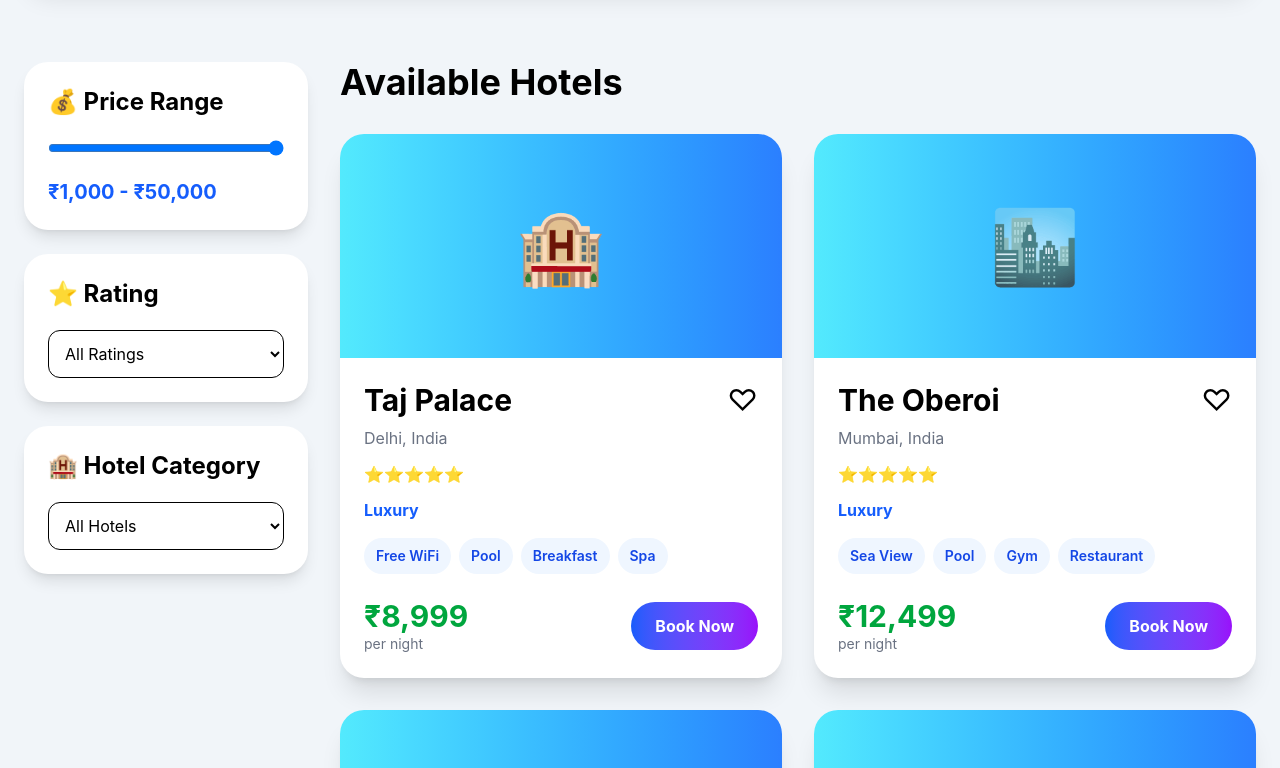
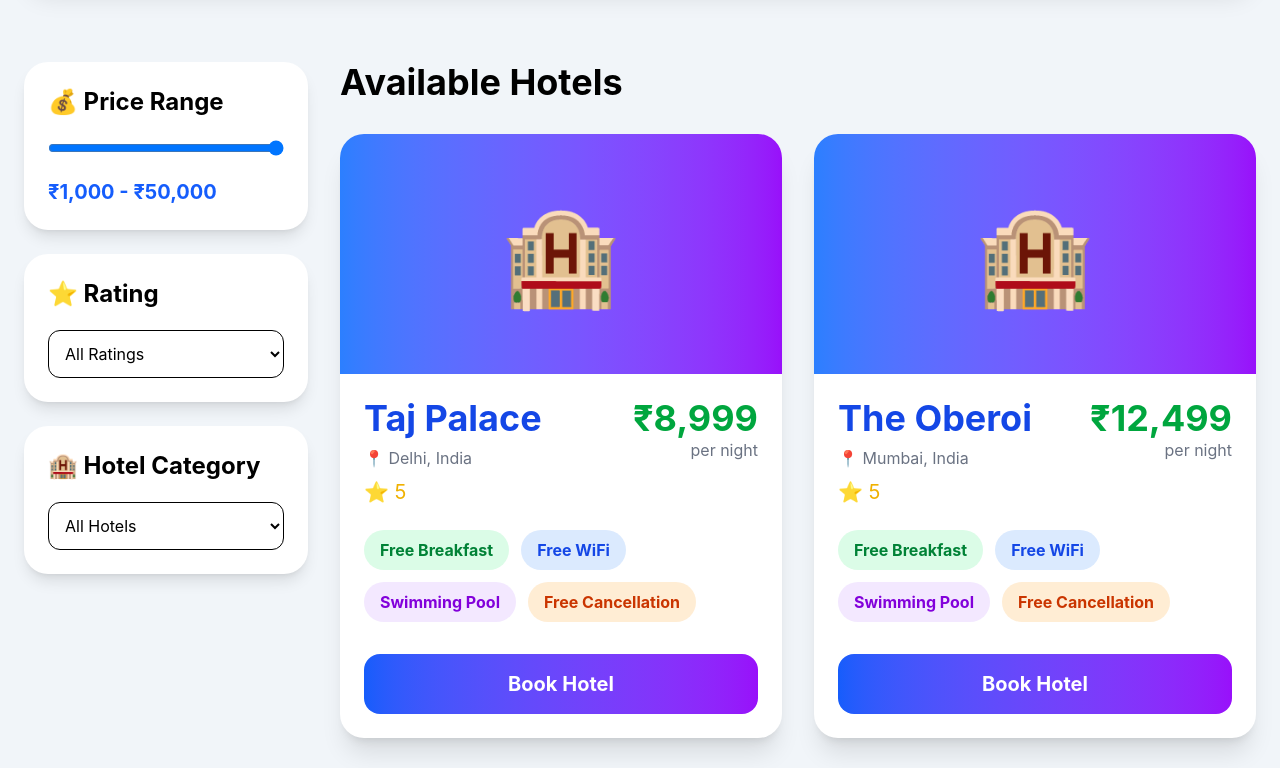
Before and after one commit to aryan20065-cloud/TripNexa, a React (Vite) app in the folder client/: page /hotels in a window 1280 px wide. Shown: the part 580-1348 px from the top of the page. Built offline with nearby package versions, Linux system fonts and the light colour scheme.

Commit message:
Added professional hotel booking card and modal

```diff
--- a/client/src/components/hotels/HotelCard.jsx
+++ b/client/src/components/hotels/HotelCard.jsx
@@ -1,121 +1,198 @@
 import { useState } from "react";
-import { formatPrice } from "../../utils/currency";
 
 function HotelCard({ hotel }) {
   const [showModal, setShowModal] = useState(false);
+
   const [guestName, setGuestName] = useState("");
-  const [guestPhone, setGuestPhone] = useState("");
+  const [phone, setPhone] = useState("");
 
-  const confirmBooking = () => {
-    if (!guestName || !guestPhone) {
-      alert("Please fill guest name and phone number.");
-      return;
-    }
+  const [rooms, setRooms] = useState(1);
+  const [guests, setGuests] = useState(2);
 
-    alert("Hotel booking confirmed successfully!");
-    setShowModal(false);
-  };
+  const [roomType, setRoomType] = useState("Deluxe Room");
+
+  const total = hotel.price * rooms;
 
   return (
     <>
       <div className="bg-white rounded-3xl shadow-xl overflow-hidden hover:shadow-2xl transition">
-        <div className="h-56 bg-gradient-to-r from-cyan-300 to-blue-500 flex items-center justify-center text-7xl">
-          {hotel.image}
+
+        <div className="h-60 bg-gradient-to-r from-blue-500 to-purple-600 flex justify-center items-center text-8xl">
+          🏨
         </div>
 
         <div className="p-6">
-          <div className="flex justify-between items-start gap-4">
+
+          <div className="flex justify-between items-start">
+
             <div>
-              <h3 className="text-3xl font-bold">{hotel.name}</h3>
-              <p className="text-gray-500 mt-2">{hotel.city}</p>
+
+              <h2 className="text-4xl font-bold text-blue-700">
+                {hotel.name}
+              </h2>
+
+              <p className="text-gray-500 mt-2">
+                📍 {hotel.city}
+              </p>
+
+              <p className="text-yellow-500 mt-2 text-xl">
+                ⭐ {hotel.rating}
+              </p>
+
             </div>
 
-            <button className="text-3xl">♡</button>
+            <div className="text-right">
+
+              <h2 className="text-4xl font-bold text-green-600">
+                ₹{hotel.price.toLocaleString()}
+              </h2>
+
+              <p className="text-gray-500">
+                per night
+              </p>
+
             </div>
 
-          <p className="text-yellow-500 mt-3">
-            {"⭐".repeat(hotel.rating)}
-          </p>
-
-          <p className="mt-3 text-blue-600 font-bold">
-            {hotel.type}
-          </p>
-
-          <div className="flex flex-wrap gap-2 mt-4">
-            {hotel.amenities.map((item) => (
-              <span
-                key={item}
-                className="bg-blue-50 text-blue-700 px-3 py-2 rounded-full text-sm font-semibold"
-              >
-                {item}
-              </span>
-            ))}
           </div>
 
-          <div className="flex justify-between items-center mt-6">
-            <div>
-              <h4 className="text-3xl font-bold text-green-600">
-                {formatPrice(hotel.price)}
-              </h4>
-              <p className="text-gray-500 text-sm">per night</p>
+          <div className="flex flex-wrap gap-3 mt-6">
+
+            <span className="bg-green-100 text-green-700 px-4 py-2 rounded-full font-bold">
+              Free Breakfast
+            </span>
+
+            <span className="bg-blue-100 text-blue-700 px-4 py-2 rounded-full font-bold">
+              Free WiFi
+            </span>
+
+            <span className="bg-purple-100 text-purple-700 px-4 py-2 rounded-full font-bold">
+              Swimming Pool
+            </span>
+
+            <span className="bg-orange-100 text-orange-700 px-4 py-2 rounded-full font-bold">
+              Free Cancellation
+            </span>
+
           </div>
 
           <button
             onClick={() => setShowModal(true)}
-              className="bg-gradient-to-r from-blue-600 to-purple-600 text-white px-6 py-3 rounded-full font-bold"
+            className="mt-8 w-full bg-gradient-to-r from-blue-600 to-purple-600 text-white py-4 rounded-2xl text-xl font-bold"
           >
-              Book Now
+            Book Hotel
           </button>
+
         </div>
-        </div>
+
       </div>
 
       {showModal && (
-        <div className="fixed inset-0 bg-black/60 flex items-center justify-center z-50 px-4">
-          <div className="bg-white rounded-3xl p-8 w-full max-w-lg shadow-2xl">
-            <h2 className="text-3xl font-bold text-center mb-6">
-              🏨 Confirm Hotel Booking
+
+        <div className="fixed inset-0 bg-black/60 flex justify-center items-center z-50 p-5">
+
+          <div className="bg-white rounded-3xl p-8 w-full max-w-3xl max-h-[90vh] overflow-y-auto">
+
+            <h2 className="text-4xl font-bold mb-8">
+              🏨 Hotel Booking
             </h2>
 
-            <div className="space-y-3 mb-6">
-              <p><b>Hotel:</b> {hotel.name}</p>
-              <p><b>City:</b> {hotel.city}</p>
-              <p><b>Type:</b> {hotel.type}</p>
-              <p><b>Price:</b> {formatPrice(hotel.price)} / night</p>
-            </div>
+            <div className="grid md:grid-cols-2 gap-5">
 
               <input
+                className="border p-4 rounded-xl"
+                placeholder="Guest Name"
                 value={guestName}
                 onChange={(e) => setGuestName(e.target.value)}
-              className="w-full p-4 border rounded-xl mb-4"
-              placeholder="Guest Full Name"
               />
 
               <input
-              value={guestPhone}
-              onChange={(e) => setGuestPhone(e.target.value)}
-              className="w-full p-4 border rounded-xl mb-6"
+                className="border p-4 rounded-xl"
                 placeholder="Phone Number"
+                value={phone}
+                onChange={(e) => setPhone(e.target.value)}
               />
 
-            <div className="flex gap-4">
+              <select
+                className="border p-4 rounded-xl"
+                value={rooms}
+                onChange={(e) => setRooms(Number(e.target.value))}
+              >
+                <option value={1}>1 Room</option>
+                <option value={2}>2 Rooms</option>
+                <option value={3}>3 Rooms</option>
+              </select>
+
+              <select
+                className="border p-4 rounded-xl"
+                value={guests}
+                onChange={(e) => setGuests(Number(e.target.value))}
+              >
+                <option value={1}>1 Guest</option>
+                <option value={2}>2 Guests</option>
+                <option value={3}>3 Guests</option>
+                <option value={4}>4 Guests</option>
+              </select>
+
+              <select
+                className="border p-4 rounded-xl md:col-span-2"
+                value={roomType}
+                onChange={(e) => setRoomType(e.target.value)}
+              >
+                <option>Deluxe Room</option>
+                <option>Premium Room</option>
+                <option>Suite</option>
+                <option>Presidential Suite</option>
+              </select>
+
+            </div>
+
+            <div className="bg-slate-100 rounded-2xl p-6 mt-8">
+
+              <p>
+                <b>Hotel :</b> {hotel.name}
+              </p>
+
+              <p>
+                <b>Room :</b> {roomType}
+              </p>
+
+              <p>
+                <b>Guests :</b> {guests}
+              </p>
+
+              <p>
+                <b>Rooms :</b> {rooms}
+              </p>
+
+              <h2 className="text-3xl font-bold text-green-600 mt-5">
+                Total ₹{total.toLocaleString()}
+              </h2>
+
+            </div>
+
+            <div className="flex gap-4 mt-8">
+
               <button
-                onClick={confirmBooking}
-                className="flex-1 bg-gradient-to-r from-blue-600 to-purple-600 text-white py-3 rounded-xl font-bold"
+                className="flex-1 bg-gradient-to-r from-blue-600 to-purple-600 text-white py-4 rounded-xl font-bold"
               >
-                Confirm Booking
+                Continue Payment
               </button>
 
               <button
                 onClick={() => setShowModal(false)}
-                className="flex-1 bg-gray-300 py-3 rounded-xl font-bold"
+                className="flex-1 bg-gray-300 py-4 rounded-xl font-bold"
               >
                 Cancel
               </button>
+
             </div>
+
           </div>
+
         </div>
+
       )}
+
     </>
   );
 }
```
Lines whose indentation alone changed are shown as unchanged.
